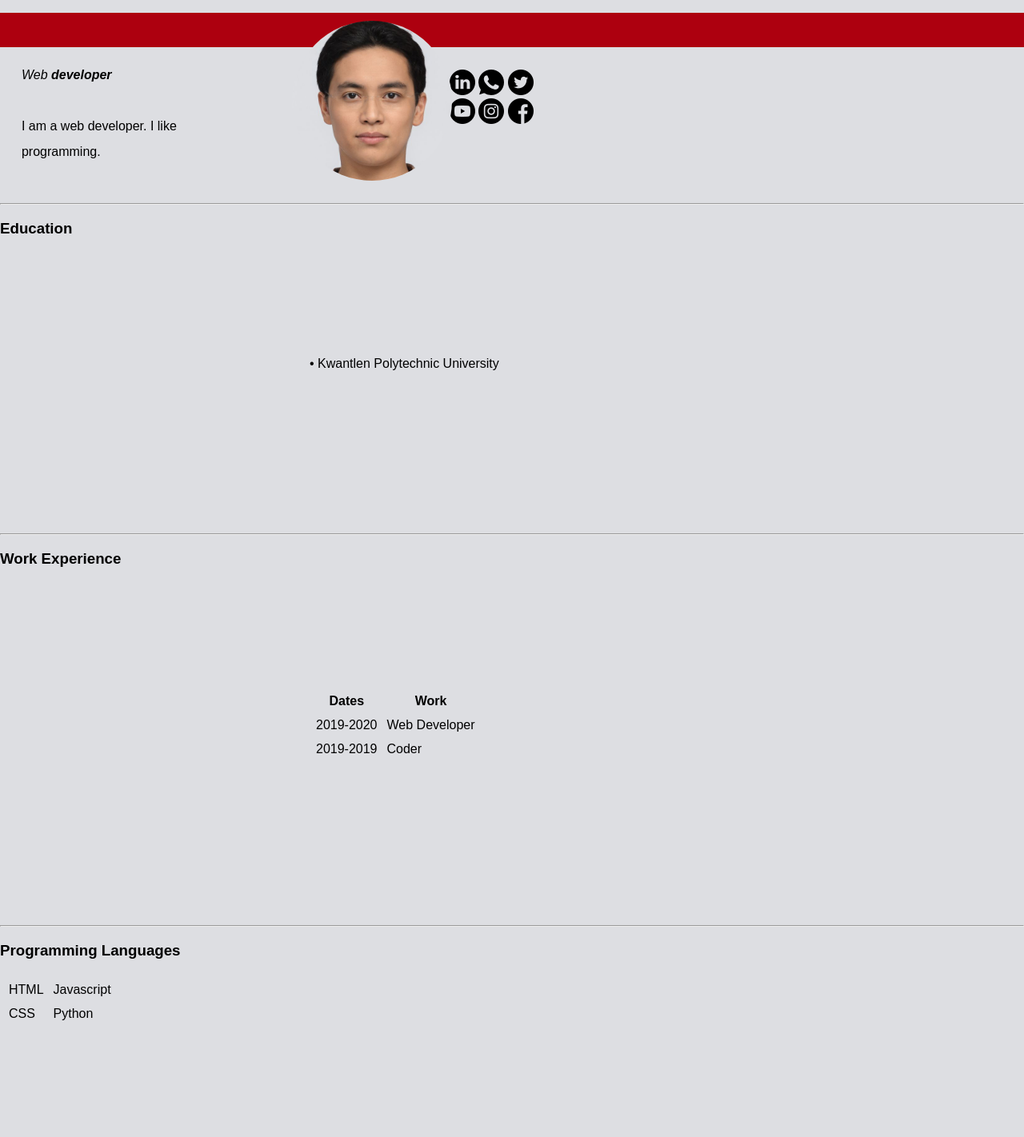
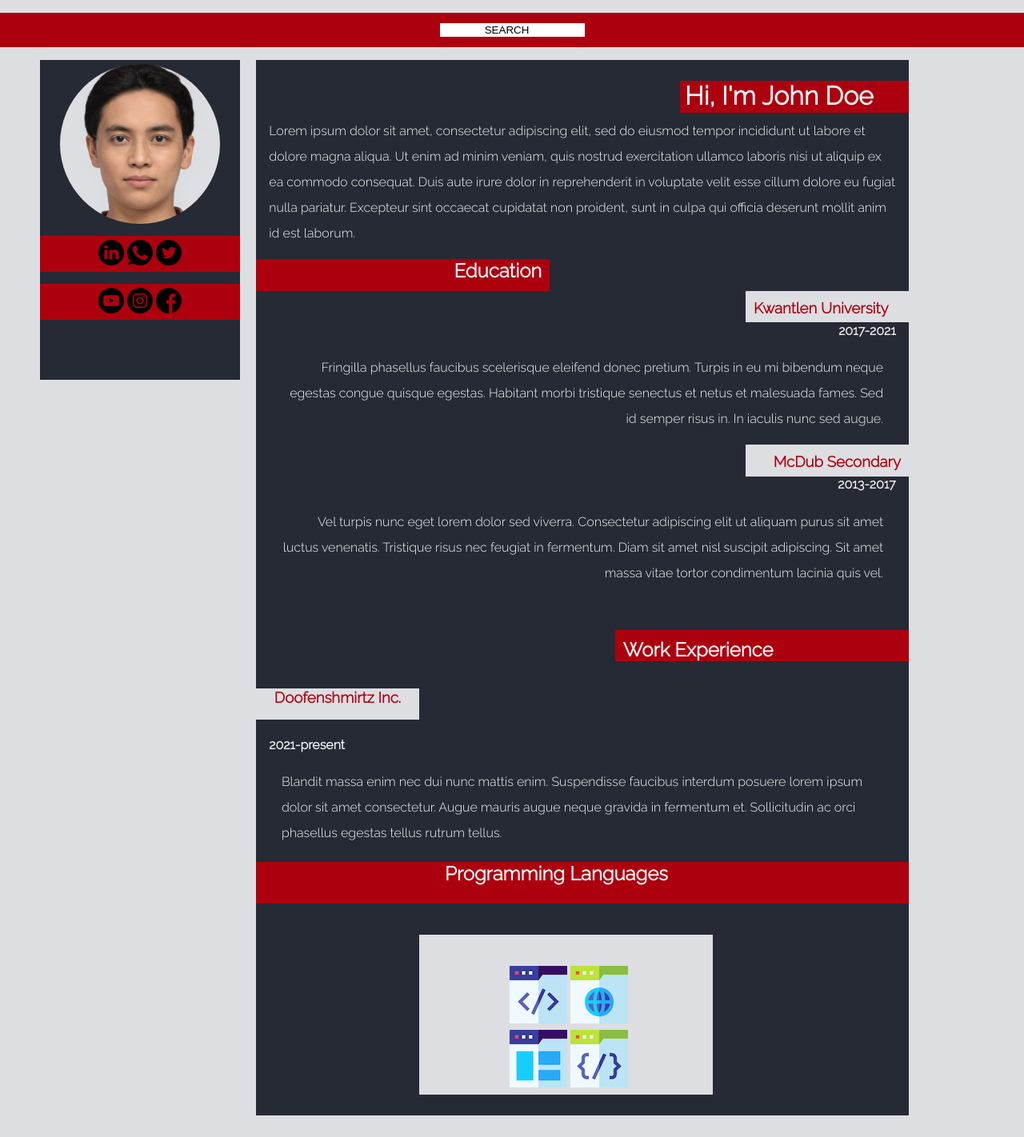
Before and after one commit to ryanmend/cv, a plain HTML site: page index.html in a window 1280 px wide. Shown: the whole page at 80% size. Before the commit the page ends 1288 px from the top, so only its background shows below. Drawn offline with Linux system fonts and the light colour scheme.

Commit message:
Update index.html

```diff
--- a/index.html
+++ b/index.html
@@ -6,79 +6,98 @@
   <title>John Doe</title>
   <link rel="stylesheet" href="css/styles.css">
   <link rel="icon" href="images/favicon.ico">
+  <link href="https://fonts.googleapis.com/css2?family=Raleway:wght@300&display=swap" rel="stylesheet">
 </head>
+
+<!-- topbar -->
 
 <body>
   <div class="top">
+    <input class="search" type="search" name="" value="SEARCH">
+  </div>
 
-  </div>
-  <div class="middle">
-    <table cellspacing="20">
+  <!-- sidebar -->
 
-      <td>
-        <h1 id="name">John Doe</h1>
-        <p>
-          <em>Web <strong>developer</strong></em>
+  <div class="sidebar">
+    <a href="bsod.html"><img id="me" src="images/face.jpg" alt=""></a>
     <br>
     <br>
-          I am a web developer. I like programming.
-        </p>
-      </td>
-      <td><img id="me" src="images/face.jpg" alt=""></td>
-
-      <!-- SOCIAL MEDIA LINKS -->
-      <td>
+    <div class="links1">
       <a href="https://ca.linkedin.com/"><img class="linked-img" src="images/001-linkedin.png" alt=""></a>
       <a href="https://www.whatsapp.com/?lang=en"><img class="linked-img" src="images/002-whatsapp.png" alt=""></a>
       <a href="https://twitter.com/?lang=en"><img class="linked-img" src="images/004-twitter.png" alt=""></a>
-        <br>
+    </div>
+
+    <div class="links2">
       <a href="https://www.youtube.com/"><img class="linked-img" src="images/003-youtube.png" alt=""></a>
       <a href="https://www.instagram.com/?hl=en"><img class="linked-img" src="images/005-instagram.png" alt=""></a>
       <a href="https://www.facebook.com/"><img class="linked-img" src="images/006-facebook.png" alt=""></a>
-      </td>
-    </table>
-    <hr>
+    </div>
+  </div>
 
-    <h3>Education</h3>
+  <!-- main resume -->
+
+  <div class="main">
+    <div class="name">
+      <h1>Hi, I'm John Doe</h1>
+    </div>
+    <br>
+    <br>
+    <br>
+    <p>Lorem ipsum dolor sit amet, consectetur adipiscing elit, sed do eiusmod tempor incididunt ut labore et dolore magna aliqua. Ut enim ad minim veniam, quis nostrud exercitation ullamco laboris nisi ut aliquip ex ea commodo consequat. Duis aute
+      irure dolor in reprehenderit in voluptate velit esse cillum dolore eu fugiat nulla pariatur. Excepteur sint occaecat cupidatat non proident, sunt in culpa qui officia deserunt mollit anim id est laborum.</p>
+
+    <div class="edu">
+      <h2 style="margin: 10px;">Education</h2>
+    </div>
+    <div class="kpu">
+      <h3 style="margin: 10px">Kwantlen University</h3>
+    </div>
+    <div class="edubody">
+      <br>
+      <h4>2017-2021</h4>
+      <p>Fringilla phasellus faucibus scelerisque eleifend donec pretium. Turpis in eu mi bibendum neque egestas congue quisque egestas. Habitant morbi tristique senectus et netus et malesuada fames. Sed id semper risus in. In iaculis nunc sed augue.
+      </p>
+      <div class="mcdub">
+        <h3 style="margin: 10px">McDub Secondary</h3>
+      </div>
+      <br>
+      <h4>2013-2017</h4>
+      <p>Vel turpis nunc eget lorem dolor sed viverra. Consectetur adipiscing elit ut aliquam purus sit amet luctus venenatis. Tristique risus nec feugiat in fermentum. Diam sit amet nisl suscipit adipiscing. Sit amet massa vitae tortor condimentum
+        lacinia quis vel.</p>
+    </div>
+    <div class="workex">
+      <h2 style="margin: 10px;">Work Experience</h2>
+    </div>
+    <div class="doof">
+      <h3>Doofenshmirtz Inc.</h3>
+    </div>
+    <div class="workexbody">
+
+      <h4>2021-present</h4>
+      <p>Blandit massa enim nec dui nunc mattis enim. Suspendisse faucibus interdum posuere lorem ipsum dolor sit amet consectetur. Augue mauris augue neque gravida in fermentum et. Sollicitudin ac orci phasellus egestas tellus rutrum tellus.</p>
+    </div>
+
+    <div class="skills">
+      <h2>Programming Languages</h2>
+    </div>
+
+    <!-- skills table -->
+
+    <div class="icons">
       <table class="table">
-      <td>• Kwantlen Polytechnic University</td>
-    </table>
-
-    <hr>
-
-    <h3>Work Experience</h3>
-    <table class="table" cellspacing="10">
-      <thead>
         <tr>
-          <th>Dates</th>
-          <th>Work</th>
-        </tr>
-      </thead>
-      <tr>
-        <td>2019-2020</td>
-        <td>Web Developer</td>
+          <td><img src="images/003-coding.png" alt=""></td>
+          <td><img src="images/002-website.png" alt=""></td>
         </tr>
         <tr>
-        <td>2019-2019</td>
-        <td>Coder</td>
+          <td><img src="images/001-layout.png" alt=""></td>
+          <td><img src="images/004-css.png" alt=""></td>
         </tr>
       </table>
+    </div>
+  </div>
 
-    <hr>
-
-    <h3>Programming Languages</h3>
-    <table id="lang" cellspacing="10">
-      <tr>
-        <td>HTML</td>
-        <td>Javascript</td>
-      </tr>
-      <tr>
-        <td>CSS</td>
-        <td>Python</td>
-      </tr>
-    </table>
-
-  </div>
 </body>
 
 </html>
```
Lines whose indentation alone changed are shown as unchanged.
